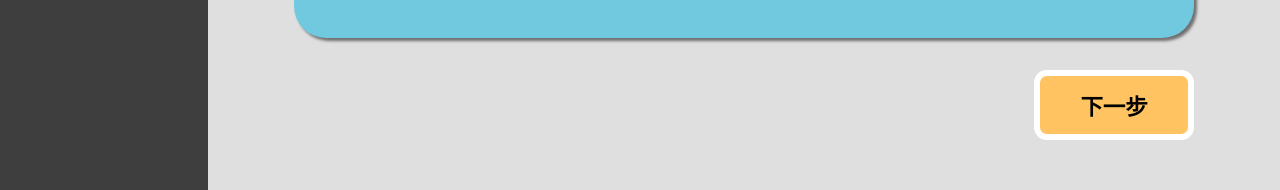
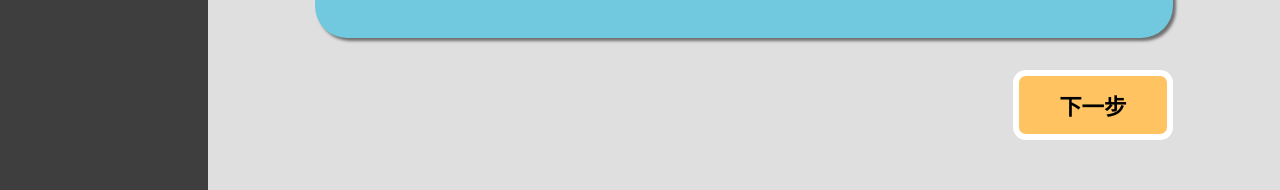
Before and after one commit to serser322/dada-quotation-generator, a Vue app: page /quote-input in a window 1280 px wide. Shown: the part 586-776 px from the top of the page. Built offline with nearby package versions, Linux system fonts and the light colour scheme.

Commit message:
feat: 新增button router 下一步按鍵router 修改container__wrap寬度

```diff
--- a/src/components/BaseCard.vue
+++ b/src/components/BaseCard.vue
@@ -16,6 +16,10 @@
   margin: 0 auto 0 auto;
   padding: 3rem;
   border-radius: 2rem;
-  box-shadow: 3px 3px 3px rgb(0, 0, 0, 0.5)
+  box-shadow: 3px 3px 3px rgb(0, 0, 0, 0.5);
+
+  @media (min-width: 992px) {
+
+  }
 }
 </style>
--- a/src/views/Home.vue
+++ b/src/views/Home.vue
@@ -33,8 +33,12 @@ import Sidebar from '../components/Sidebar.vue'
     }
 
     .container__warp {
-      width: 900px;
+      width: 80%;
       margin: 3rem auto;
+
+      @media (min-width: 1200px) {
+        /* min-width: */
+      }
     }
   }
 }
--- a/src/views/QuoteInput.vue
+++ b/src/views/QuoteInput.vue
@@ -1,13 +1,14 @@
 <script setup>
 import { ref } from 'vue'
+import { useRouter } from 'vue-router'
 import BaseCard from '../components/BaseCard.vue'
 import BaseButton from '../components/BaseButton.vue'
 
 import VueDatePicker from '@vuepic/vue-datepicker'
 import '@vuepic/vue-datepicker/dist/main.css'
 
+// Date input
 const date = ref()
-
 const format = (date) => {
   const day = date.getDate()
   const month = date.getMonth() + 1
@@ -16,6 +17,11 @@ const format = (date) => {
   return `${year}/${month}/${day}`
 }
 
+// Button router
+const router = useRouter()
+const toImageSelection = () => {
+  router.push({ name: 'ImagesSelection' })
+}
 </script>
 
 <template>
@@ -57,7 +63,7 @@ const format = (date) => {
         </div>
       </div>
     </BaseCard>
-    <BaseButton>
+    <BaseButton @click="toImageSelection">
       下一步
     </BaseButton>
   </main>
```
